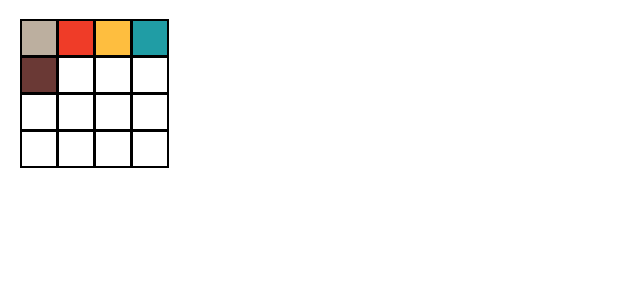
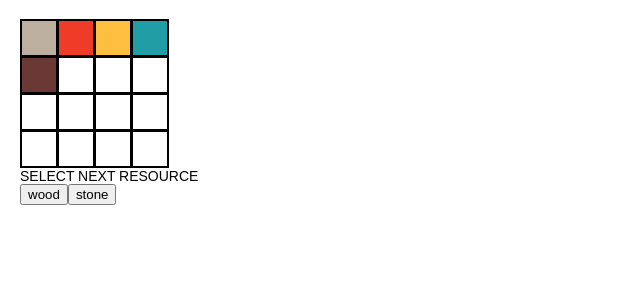
Before and after one commit to jordinnho14/tinyTowns, a React (Create React App) app in the folder tiny-towns/: page / in a window 1280 px wide. Shown: the top 300 px of the page, without its empty margins (0-640 px from the left). Built offline with nearby package versions, Linux system fonts and the light colour scheme.

Commit message:
adds resource selection handler

```diff
--- a/tiny-towns/src/App.js
+++ b/tiny-towns/src/App.js
@@ -1,15 +1,23 @@
 import logo from './logo.svg';
 import './App.css';
-import React from 'react';
+import React, { useState } from 'react';
 import Board from './components/board/board.js';
+import ResourceSelector from './components/resource-selection/ResourceSelector';
 
-class App extends React.Component {
+function App () {
+  const [selectedResource, setSelectedResource] = useState('');
 
-  render() {
-    return (
-      <Board />
+  const onResourceSelect = (resource) => {
+    setSelectedResource(resource);
+  }
+
+     return (
+      <div>
+        <Board selectedResource={selectedResource} />
+        <ResourceSelector handleSelectedResourceChange={onResourceSelect} />
+      </div>
     )
-  }
+
 }
 
 export default App;
--- a/tiny-towns/src/components/board/board.js
+++ b/tiny-towns/src/components/board/board.js
@@ -1,37 +1,41 @@
 import React from 'react';
 import BoardSquare from './boardSquare.js';
 
-function renderSquare(i, resource) {
-    return <BoardSquare value={i} resource={resource} />
-};
+// function renderSquare(i, resource) {
+//     return <BoardSquare value={i} resource={resource} />
+// };
 
 function Board(props) {
+    const renderSquare = ( resource) => {
+        return <BoardSquare resource={resource} />
+    }
 
     return (
         <div>
+            {props.selectedResource}
             <div className="board-row">
-                {renderSquare(1, "stone")}
-                {renderSquare(2, "brick")}
-                {renderSquare(3, "wheat")}
-                {renderSquare(4, "glass")}
+                {renderSquare("stone")}
+                {renderSquare("brick")}
+                {renderSquare("wheat")}
+                {renderSquare("glass")}
             </div>
             <div className="board-row">
-                {renderSquare(5, "wood")}
-                {renderSquare(6, "")}
-                {renderSquare(7, "")}
-                {renderSquare(8, '')}
+                {renderSquare("wood")}
+                {renderSquare("")}
+                {renderSquare("")}
+                {renderSquare('')}
             </div>
             <div className="board-row">
-                {renderSquare(9, '')}
-                {renderSquare(10, '')}
-                {renderSquare(11, '')}
-                {renderSquare(12, '')}
+                {renderSquare('')}
+                {renderSquare('')}
+                {renderSquare('')}
+                {renderSquare('')}
             </div>
             <div className="board-row">
-                {renderSquare(13, '')}
-                {renderSquare(14, '')}
-                {renderSquare(15, '')}
-                {renderSquare(16, '')}
+                {renderSquare('')}
+                {renderSquare('')}
+                {renderSquare('')}
+                {renderSquare('')}
             </div>
         </div>
     )
--- /dev/null
+++ b/tiny-towns/src/components/resource-selection/ResourceSelector.js
@@ -0,0 +1,15 @@
+import React from 'react';
+
+function ResourceSelector (props) {
+
+    return (
+        <div>
+            <div>SELECT NEXT RESOURCE</div>
+            <button onClick={() => props.handleSelectedResourceChange('wood')}>wood</button>
+            <button onClick={() => props.handleSelectedResourceChange('stone')}>stone</button>
+
+        </div>
+    )
+}
+
+export default ResourceSelector;
```
